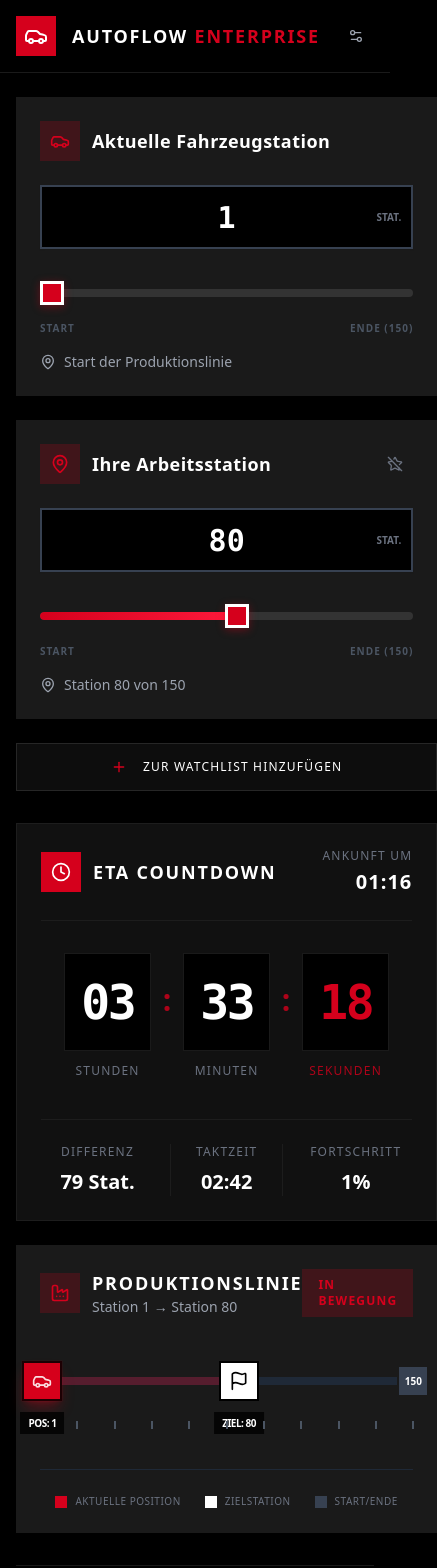
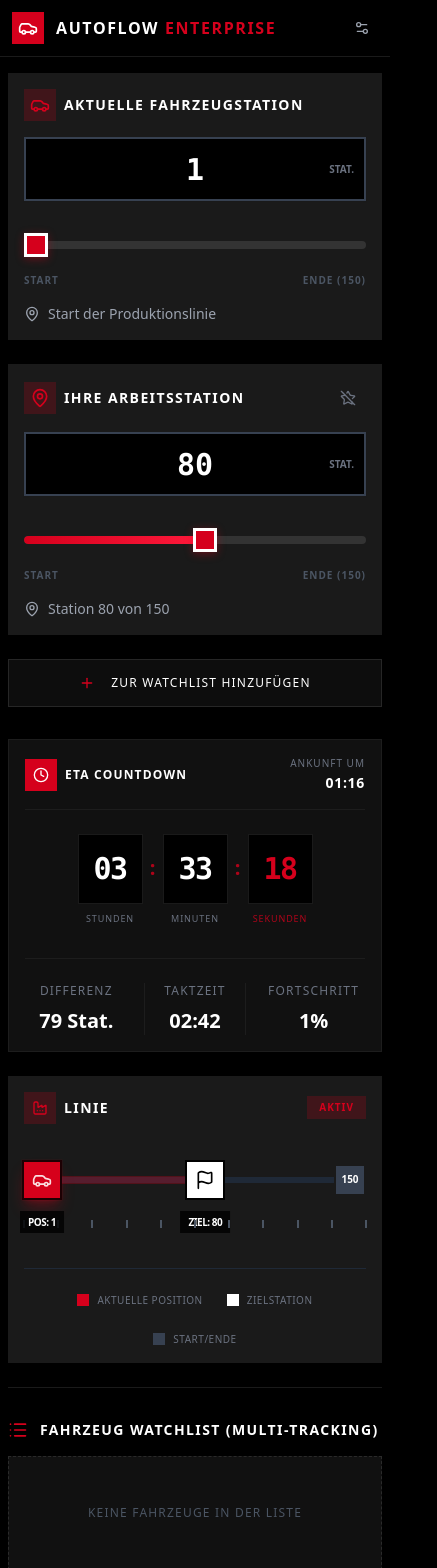
Before and after one commit to BEKO2210/Automotive-Production-Arrival-Time-PWA, a React (Vite) app: page / in a window 390 px wide. Shown: the top 1568 px of the page, 437 px wide, since content can reach past the window. Built offline with nearby package versions, Linux system fonts and the light colour scheme.

Commit message:
fix: optimize mobile layout and viewport to prevent initial zoom issues

```diff
--- a/index.html
+++ b/index.html
@@ -2,7 +2,7 @@
 <html lang="de">
   <head>
     <meta charset="UTF-8" />
-    <meta name="viewport" content="width=device-width, initial-scale=1.0, maximum-scale=1.0, user-scalable=no, viewport-fit=cover" />
+    <meta name="viewport" content="width=device-width, initial-scale=1, maximum-scale=1, user-scalable=0, shrink-to-fit=no, viewport-fit=cover" />
     <meta name="theme-color" content="#000000" />
     <meta name="background-color" content="#000000" />
     <meta name="description" content="Produktionslinien ETA - Berechnung von Ankunftszeiten in der Automobilproduktion" />
--- a/src/components/CountdownDisplay.tsx
+++ b/src/components/CountdownDisplay.tsx
@@ -126,31 +126,31 @@
         duration: 0.5,
         borderColor: { repeat: Infinity, duration: 1, repeatType: 'reverse' }
       }}
-      className={`bg-[#111] rounded-sm p-6 md:p-10 border border-white/5 ${className}`}
+      className={`bg-[#111] rounded-sm p-4 md:p-10 border border-white/5 ${className}`}
     >
       {/* Header */}
-      <div className="flex items-center justify-between mb-8 pb-6 border-b border-white/5">
-        <div className="flex items-center gap-3">
-          <div className="w-10 h-10 bg-[#d5001c] flex items-center justify-center rounded-sm">
-            <Clock className="w-5 h-5 text-white" />
+      <div className="flex items-center justify-between mb-6 pb-4 border-b border-white/5">
+        <div className="flex items-center gap-2">
+          <div className="w-8 h-8 md:w-10 md:h-10 bg-[#d5001c] flex items-center justify-center rounded-sm">
+            <Clock className="w-4 h-4 md:w-5 md:h-5 text-white" />
           </div>
-          <h3 className="text-white text-lg md:text-xl font-bold tracking-widest uppercase">
+          <h3 className="text-white text-xs md:text-xl font-bold tracking-widest uppercase">
             ETA Countdown
           </h3>
         </div>
 
         {/* Geschätzte Ankunftszeit */}
         <div className="text-right">
-          <p className="text-gray-500 text-xs uppercase tracking-widest mb-1">Ankunft um</p>
-          <p className="text-white text-xl md:text-2xl font-bold tracking-wider">{arrivalTimeString}</p>
+          <p className="text-gray-500 text-[10px] uppercase tracking-widest mb-0.5">Ankunft um</p>
+          <p className="text-white text-sm md:text-2xl font-bold tracking-wider">{arrivalTimeString}</p>
         </div>
       </div>
 
       {/* Haupt-Countdown */}
-      <div className="flex justify-center items-center gap-2 md:gap-4 mb-10">
+      <div className="flex justify-center items-center gap-1 md:gap-4 mb-8">
         {/* Stunden */}
         <div className="flex flex-col items-center">
-          <div className="bg-black rounded-sm px-4 md:px-8 py-6 md:py-10 border border-white/10 shadow-inner min-w-[80px] md:min-w-[140px] flex justify-center items-center overflow-hidden">
+          <div className="bg-black rounded-sm px-2 md:px-8 py-4 md:py-10 border border-white/10 shadow-inner min-w-[65px] md:min-w-[140px] flex justify-center items-center overflow-hidden">
             <AnimatePresence mode="popLayout">
               <motion.span
                 key={hours}
@@ -159,25 +159,25 @@
                 animate="animate"
                 exit="exit"
                 transition={{ duration: 0.3 }}
-                className="text-5xl md:text-7xl lg:text-8xl font-bold text-white font-mono tracking-tighter tabular-nums inline-block"
+                className="text-3xl md:text-7xl lg:text-8xl font-bold text-white font-mono tracking-tighter tabular-nums inline-block"
               >
                 {hours}
               </motion.span>
             </AnimatePresence>
           </div>
-          <span className="text-gray-500 text-xs mt-3 uppercase tracking-widest">
+          <span className="text-gray-500 text-[9px] mt-2 uppercase tracking-widest">
             Stunden
           </span>
         </div>
 
         {/* Trennzeichen */}
-        <div className="text-3xl md:text-5xl lg:text-6xl font-bold text-[#d5001c] pb-8 opacity-80 w-4 flex justify-center">
+        <div className="text-xl md:text-5xl lg:text-6xl font-bold text-[#d5001c] pb-6 opacity-80 w-3 flex justify-center">
           :
         </div>
 
         {/* Minuten */}
         <div className="flex flex-col items-center">
-          <div className="bg-black rounded-sm px-4 md:px-8 py-6 md:py-10 border border-white/10 shadow-inner min-w-[80px] md:min-w-[140px] flex justify-center items-center overflow-hidden">
+          <div className="bg-black rounded-sm px-2 md:px-8 py-4 md:py-10 border border-white/10 shadow-inner min-w-[65px] md:min-w-[140px] flex justify-center items-center overflow-hidden">
             <AnimatePresence mode="popLayout">
               <motion.span
                 key={minutes}
@@ -186,25 +186,25 @@
                 animate="animate"
                 exit="exit"
                 transition={{ duration: 0.3 }}
-                className="text-5xl md:text-7xl lg:text-8xl font-bold text-white font-mono tracking-tighter tabular-nums inline-block"
+                className="text-3xl md:text-7xl lg:text-8xl font-bold text-white font-mono tracking-tighter tabular-nums inline-block"
               >
                 {minutes}
               </motion.span>
             </AnimatePresence>
           </div>
-          <span className="text-gray-500 text-xs mt-3 uppercase tracking-widest">
+          <span className="text-gray-500 text-[9px] mt-2 uppercase tracking-widest">
             Minuten
           </span>
         </div>
 
         {/* Trennzeichen */}
-        <div className="text-3xl md:text-5xl lg:text-6xl font-bold text-[#d5001c] pb-8 opacity-80 w-4 flex justify-center">
+        <div className="text-xl md:text-5xl lg:text-6xl font-bold text-[#d5001c] pb-6 opacity-80 w-3 flex justify-center">
           :
         </div>
 
         {/* Sekunden */}
         <div className="flex flex-col items-center">
-          <div className="bg-black rounded-sm px-4 md:px-8 py-6 md:py-10 border border-white/10 shadow-inner min-w-[80px] md:min-w-[140px] flex justify-center items-center overflow-hidden">
+          <div className="bg-black rounded-sm px-2 md:px-8 py-4 md:py-10 border border-white/10 shadow-inner min-w-[65px] md:min-w-[140px] flex justify-center items-center overflow-hidden">
             <AnimatePresence mode="popLayout">
               <motion.span
                 key={seconds}
@@ -213,13 +213,13 @@
                 animate="animate"
                 exit="exit"
                 transition={{ duration: 0.3 }}
-                className="text-5xl md:text-7xl lg:text-8xl font-bold text-[#d5001c] font-mono tracking-tighter tabular-nums inline-block"
+                className="text-3xl md:text-7xl lg:text-8xl font-bold text-[#d5001c] font-mono tracking-tighter tabular-nums inline-block"
               >
                 {seconds}
               </motion.span>
             </AnimatePresence>
           </div>
-          <span className="text-[#d5001c] opacity-80 text-xs mt-3 uppercase tracking-widest">
+          <span className="text-[#d5001c] opacity-80 text-[9px] mt-2 uppercase tracking-widest">
             Sekunden
           </span>
         </div>
--- a/src/components/ProductionLine.tsx
+++ b/src/components/ProductionLine.tsx
@@ -39,26 +39,23 @@
       initial={{ opacity: 0 }}
       animate={{ opacity: 1 }}
       transition={{ duration: 0.3 }}
-      className={`bg-[#1a1a1a] rounded-sm p-6 md:p-8 ${className}`}
+      className={`bg-[#1a1a1a] rounded-sm p-4 md:p-8 ${className}`}
     >
       {/* Header */}
-      <div className="flex items-center justify-between mb-8">
-        <div className="flex items-center gap-3">
-          <div className="w-10 h-10 rounded-sm bg-[#d5001c]/20 flex items-center justify-center">
-            <Factory className="w-5 h-5 text-[#d5001c]" />
+      <div className="flex items-center justify-between mb-6">
+        <div className="flex items-center gap-2">
+          <div className="w-8 h-8 rounded-sm bg-[#d5001c]/20 flex items-center justify-center">
+            <Factory className="w-4 h-4 text-[#d5001c]" />
           </div>
           <div>
-            <h3 className="text-white text-lg md:text-xl font-semibold tracking-wide uppercase tracking-widest">
-              Produktionslinie
+            <h3 className="text-white text-sm md:text-xl font-semibold tracking-wide uppercase tracking-widest">
+              Linie
             </h3>
-            <p className="text-gray-400 text-sm">
-              Station {currentStation} → Station {targetStation}
-            </p>
           </div>
         </div>
 
         {/* Status-Indikator */}
-        <div className={`px-4 py-2 rounded-sm text-xs font-bold uppercase tracking-widest ${
+        <div className={`px-3 py-1 rounded-sm text-[10px] font-bold uppercase tracking-widest ${
           isPassed
             ? 'bg-yellow-500/20 text-yellow-500'
             : isAtTarget
@@ -66,15 +63,15 @@
             : 'bg-[#d5001c]/20 text-[#d5001c]'
         }`}>
           {isPassed && 'Vorbei'}
-          {isAtTarget && 'Angekommen'}
-          {!isPassed && !isAtTarget && 'In Bewegung'}
+          {isAtTarget && 'Ziel'}
+          {!isPassed && !isAtTarget && 'Aktiv'}
         </div>
       </div>
 
       {/* Produktionslinie-Visualisierung */}
-      <div className="relative py-8">
+      <div className="relative py-8 mx-4">
         {/* Hauptlinie (Hintergrund) */}
-        <div className="absolute left-0 right-0 top-1/2 -translate-y-1/2 h-2 bg-gray-800 rounded-sm" />
+        <div className="absolute left-0 right-0 top-1/2 -translate-y-1/2 h-1.5 bg-gray-800 rounded-sm" />
 
         {/* Fortschrittslinie (bis zur aktuellen Position) */}
         <motion.div
--- a/src/components/StationInput.tsx
+++ b/src/components/StationInput.tsx
@@ -105,23 +105,20 @@
       initial={{ opacity: 0 }}
       animate={{ opacity: 1 }}
       transition={{ duration: 0.3 }}
-      className={`bg-[#1a1a1a] rounded-sm p-6 md:p-8 ${className}`}
+      className={`bg-[#1a1a1a] rounded-sm p-4 md:p-8 ${className}`}
     >
       {/* Header mit Label und Icon */}
-      <div className="flex items-center justify-between mb-6">
-        <div className="flex items-center gap-3">
+      <div className="flex items-center justify-between mb-4">
+        <div className="flex items-center gap-2">
           {icon && (
-            <div className="flex items-center justify-center w-10 h-10 rounded-sm bg-[#d5001c]/20">
+            <div className="flex items-center justify-center w-8 h-8 rounded-sm bg-[#d5001c]/20">
               {icon}
             </div>
           )}
           <div>
-            <h3 className="text-white text-lg md:text-xl font-semibold tracking-wide">
+            <h3 className="text-white text-sm md:text-xl font-semibold tracking-wide uppercase tracking-widest">
               {label}
             </h3>
-            {description && (
-              <p className="text-gray-400 text-sm mt-0.5">{description}</p>
-            )}
           </div>
         </div>
 
--- a/src/index.css
+++ b/src/index.css
@@ -64,7 +64,9 @@
     font-size: 16px;
     /* Native App Feel */
     user-select: none;
+    -webkit-user-select: none;
     -webkit-tap-highlight-color: transparent;
+    -webkit-touch-callout: none;
   }
 
   /* Porsche Precision Font für die Uhr */
--- a/src/pages/Home.tsx
+++ b/src/pages/Home.tsx
@@ -86,25 +86,25 @@
     }}>
       {/* Header */}
       <header className="sticky top-0 z-50 bg-black/95 backdrop-blur-md border-b border-white/10">
-        <div className="max-w-5xl mx-auto px-4 py-4 md:py-6 flex items-center justify-between">
-          <div className="flex items-center gap-4">
-            <div className="w-10 h-10 bg-[#d5001c] flex items-center justify-center rounded-sm">
-              <Car className="w-6 h-6 text-white" />
+        <div className="max-w-5xl mx-auto px-3 py-3 md:py-6 flex items-center justify-between">
+          <div className="flex items-center gap-3">
+            <div className="w-8 h-8 md:w-10 md:h-10 bg-[#d5001c] flex items-center justify-center rounded-sm">
+              <Car className="w-5 h-5 md:w-6 md:h-6 text-white" />
             </div>
             <div>
-              <h1 className="text-lg md:text-xl font-bold tracking-widest uppercase text-white">
+              <h1 className="text-base md:text-xl font-bold tracking-widest uppercase text-white">
                 Autoflow <span className="text-[#d5001c]">Enterprise</span>
               </h1>
             </div>
           </div>
 
-          <Button variant="ghost" size="icon" onClick={() => setShowSettings(!showSettings)} className="text-gray-400 hover:text-white">
-            <Settings2 className="w-5 h-5" />
+          <Button variant="ghost" size="icon" onClick={() => setShowSettings(!showSettings)} className="text-gray-400 hover:text-white h-8 w-8">
+            <Settings2 className="w-4 h-4 md:w-5 md:h-5" />
           </Button>
         </div>
       </header>
 
-      <main className="max-w-5xl mx-auto px-4 py-6 md:py-10 space-y-8">
+      <main className="max-w-5xl mx-auto px-2 py-4 md:py-10 space-y-6 md:space-y-8">
 
         {/* Settings Panel */}
         <AnimatePresence>
```
